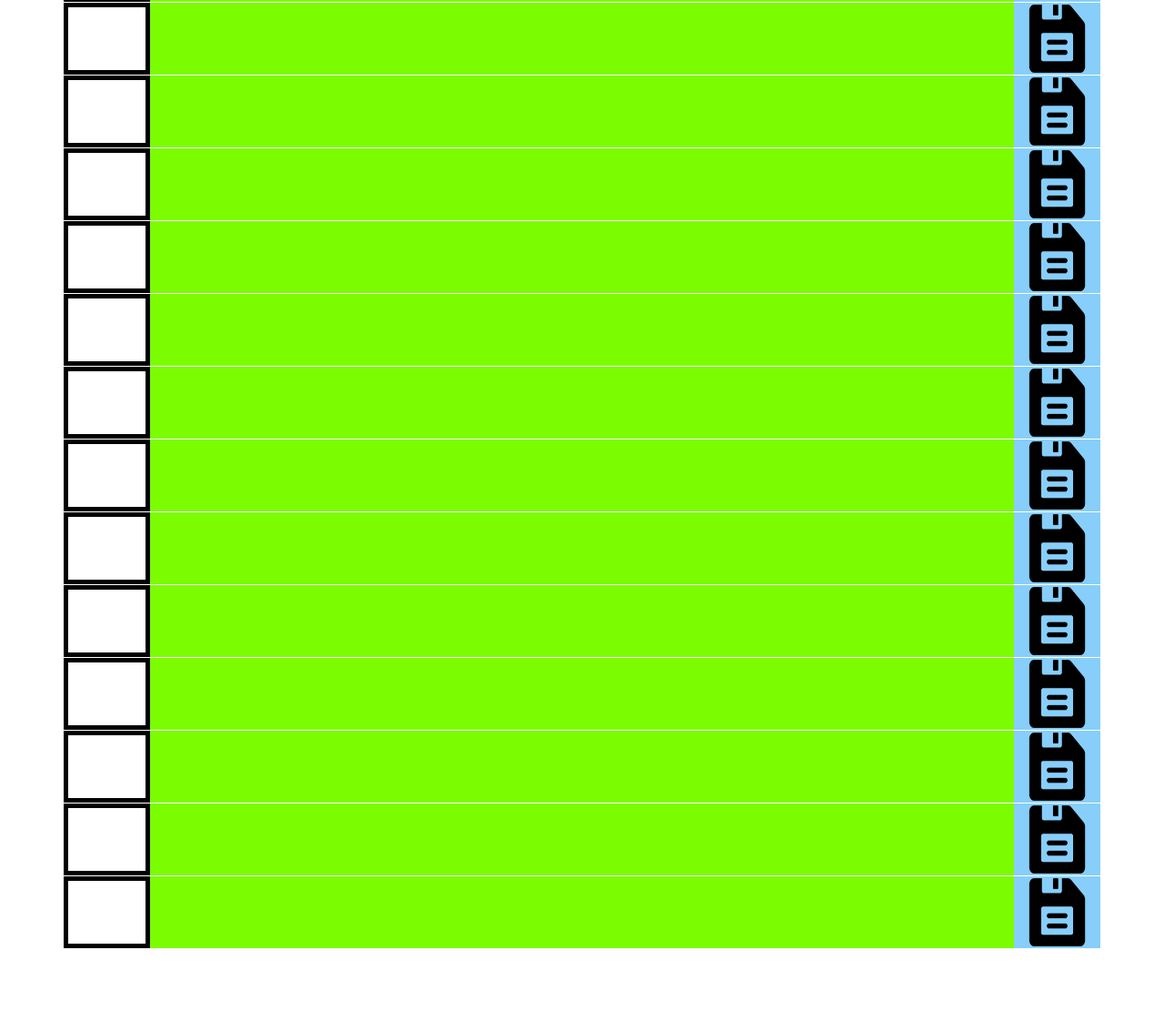
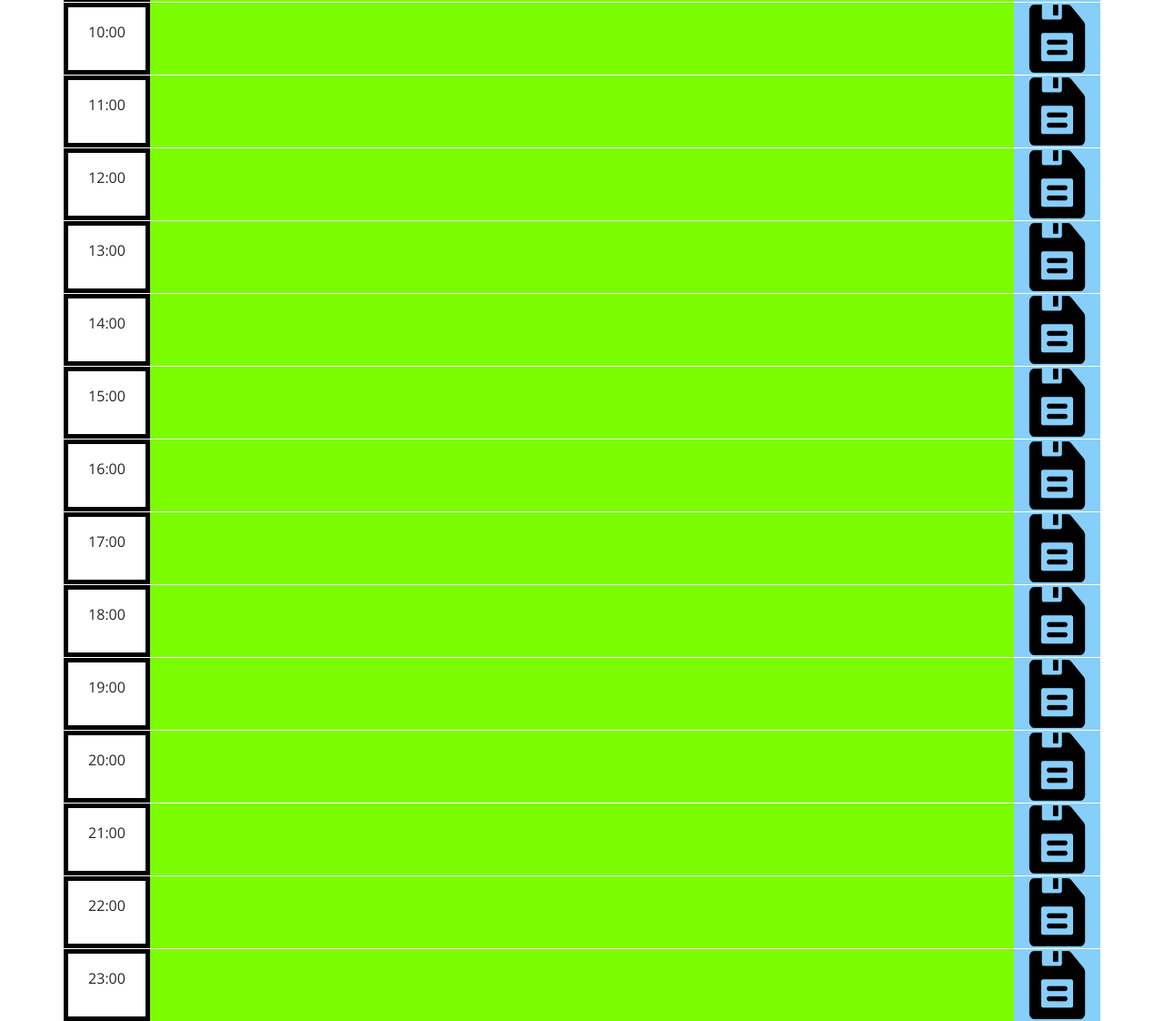
Before and after one commit to mhowe21/calendar-application, a plain HTML site: page index.html in a window 1280 px wide. Shown: the part 1214-2336 px from the top of the page at 91% size. Before the commit the page ends 2256 px from the top, so only its background shows below. Drawn offline with nearby package versions, Linux system fonts and the light colour scheme.

Commit message:
add time

```diff
--- a/assessts/script.js
+++ b/assessts/script.js
@@ -3,21 +3,30 @@ window.onload = function () {
     console.log(today)
 
     $("#currentDay").text(today)
+    // let start = moment().startOf("day")
+    // console.log(start.format("H"))
     containerDraw()
 }
 
 function containerDraw() {
 
-    for (let i = 0; i < 23; i++) {
+    for (let i = 0; i < 24; i++) {
+
+        // make elements
         let row = $('<div class="row"></div>')
         $("#calendar-container").append(row)
 
-        let timeBox = $(row).append('<div class="col-1 time-box"></div>')
+        let timeBox = $(`<div class="col-1 time-box ${i}-hour"></div>`)
+        let timeBoxLabel = $(`<p>${i}:00</p>`)
+        timeBox.append(timeBoxLabel)
+        row.append(timeBox)
         let eventBox = $('<div class="col-10 future-times"></div>')
         $(row).append(eventBox)
         let eventBoxInput = $('<input type="text" id="text" class="text-entry" name="text">')
         $(eventBox).append(eventBoxInput)
         let saveBox = $(row).append('<div class="col-1 save-items"></div>')
+
+        // if past the current hour mark it
 
 
     }
--- a/assessts/style.css
+++ b/assessts/style.css
@@ -86,4 +86,14 @@ textarea{
 .text-entry {
   background-color: transparent;
   border: none;
+  display: flex;
+  width: 100%;
+  height: 100%;
+  font-weight: bold;
 }
+
+.time-box {
+  display: flex;
+  justify-content: center;
+  align-items: center;
+}
```
